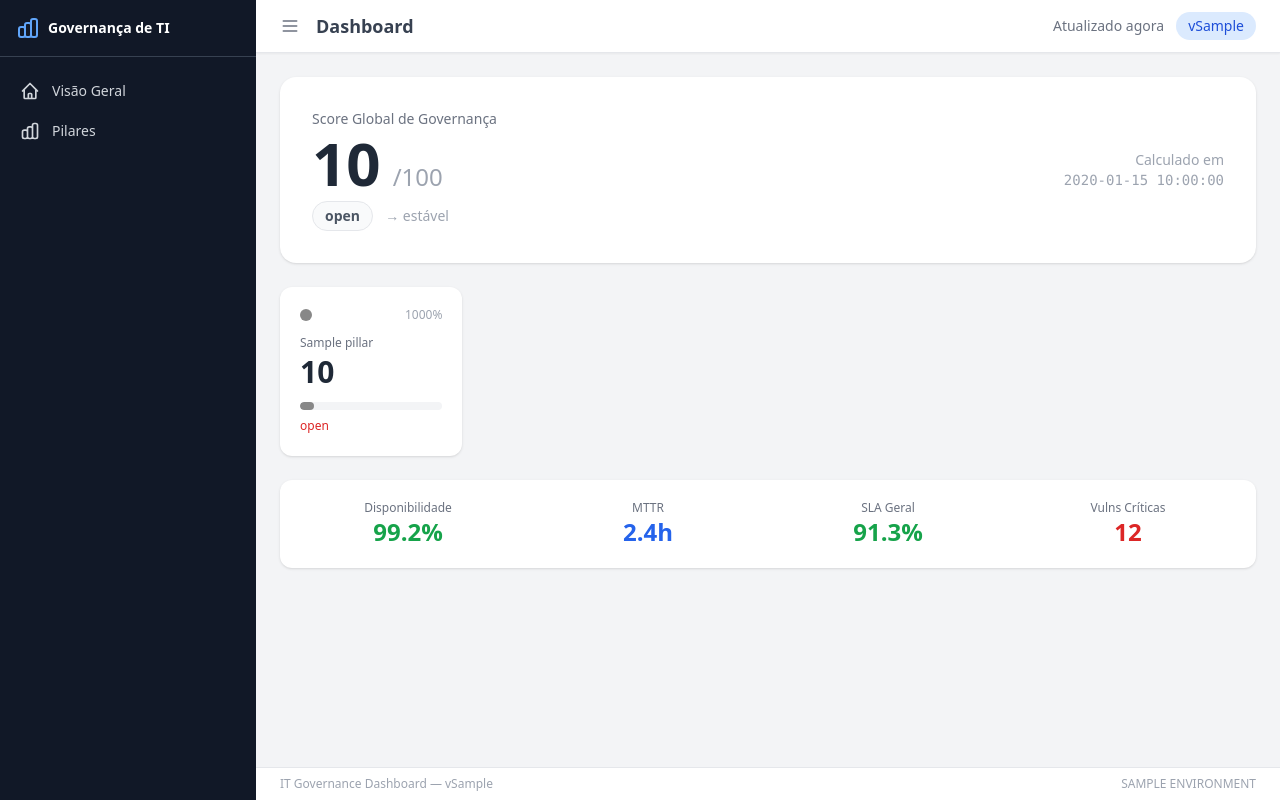
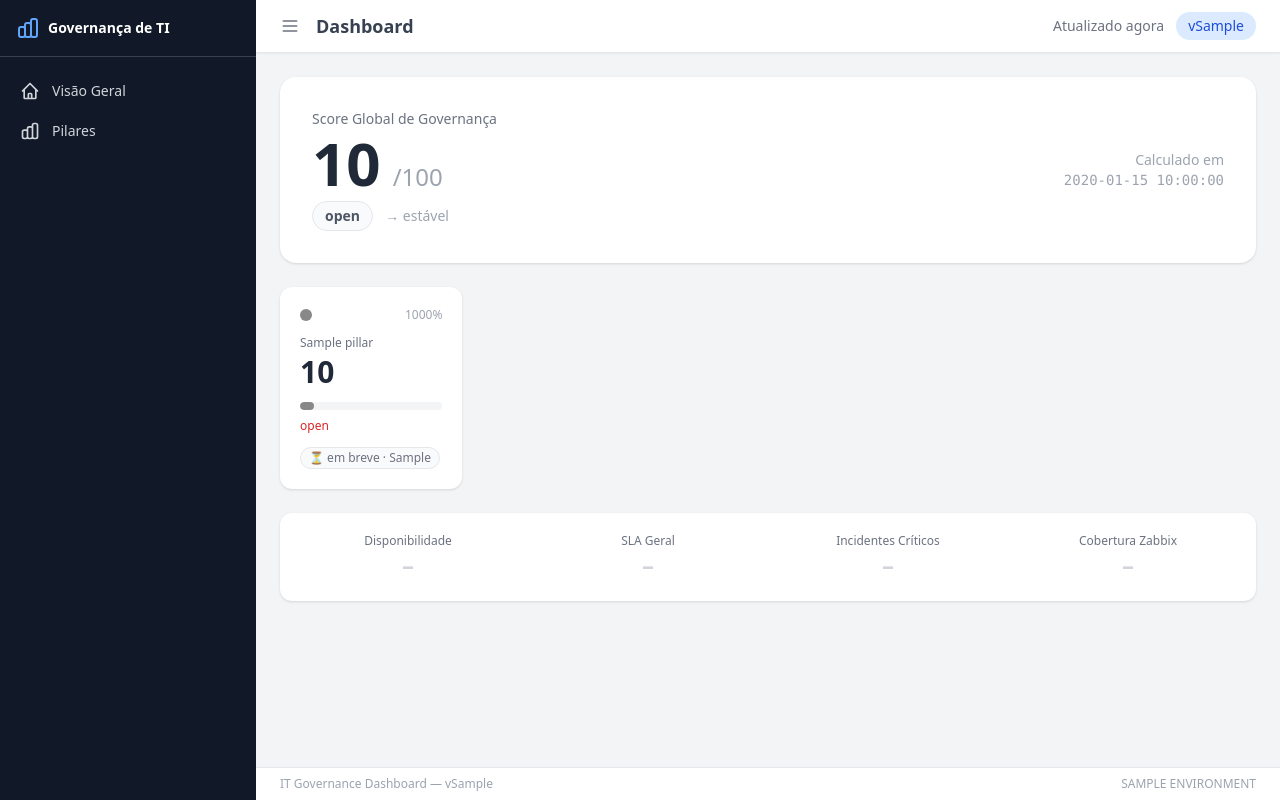
Before and after one commit to robertoandr/it-governance-dashboard, a Flask app: template app/templates/dashboards/overview.html in a window 1280 px wide. Run offline with Flask 3, Linux system fonts and the light colour scheme; the template is opened without the code that fills it: most values are stand-ins (such as "Sample title", 1, 10 or a date in 2020); parts of the project's set-up code (start-up, migrations or seed data) failed here and were passed over; some libraries are stand-ins or nearby versions.

Commit message:
feat(frontend): DataSource badges + hide score for COMING_SOON + dynamic KPI footer
Pillar cards: show ● ao vivo / ✍ manual / 🟡 parcial / ⏳ em breve badge.
Score number hidden (shows –) for COMING_SOON pillars.
KPI footer: availability, SLA, incidents, coverage extracted from real
pillar components; shows – (grey) when source=coming_soon.

Co-Authored-By: Claude Sonnet 4.6 <noreply@anthropic.com>

```diff
--- a/app/templates/dashboards/overview.html
+++ b/app/templates/dashboards/overview.html
@@ -40,43 +40,99 @@
 <div class="grid grid-cols-1 sm:grid-cols-2 lg:grid-cols-3 xl:grid-cols-5 gap-4 mb-6">
   {% for p in governance.pillars %}
   <a href="{{ url_for('dashboards.pillar_detail', pillar_id=p.id) }}"
-     class="bg-white rounded-xl shadow p-5 hover:shadow-md transition-shadow block group">
+     class="bg-white rounded-xl shadow p-5 hover:shadow-md transition-shadow block group{% if p.data_source == 'coming_soon' %} opacity-80{% endif %}">
     <div class="flex items-center justify-between mb-3">
       <span class="w-3 h-3 rounded-full flex-shrink-0" style="background:{{ p.color }}"></span>
       <span class="text-xs text-gray-400">{{ (p.weight * 100) | int }}%</span>
     </div>
     <p class="text-xs text-gray-500 mb-1 leading-tight">{{ p.label }}</p>
+
+    <!-- Score: hide number for coming_soon -->
+    {% if p.data_source == 'coming_soon' %}
+    <p class="text-3xl font-bold text-gray-300">–</p>
+    {% else %}
     <p class="text-3xl font-bold text-gray-800 group-hover:text-blue-600 transition-colors">
       {{ p.score | round(1) }}
     </p>
+    {% endif %}
+
     <!-- Mini progress bar -->
     <div class="mt-3 h-2 bg-gray-100 rounded-full overflow-hidden">
+      {% if p.data_source != 'coming_soon' %}
       <div class="h-full rounded-full transition-all duration-500"
            style="width:{{ p.score }}%; background:{{ p.color }}"></div>
+      {% endif %}
     </div>
+
+    <!-- Status badge -->
+    {% if p.data_source != 'coming_soon' %}
     <span class="mt-2 inline-block text-xs font-medium
       {% if p.status == 'OPERACIONAL' %}text-green-600
       {% elif p.status == 'DEGRADADO' %}text-yellow-600
       {% else %}text-red-600{% endif %}">
       {{ p.status }}
     </span>
+    {% endif %}
+
+    <!-- DataSource badge -->
+    <div class="mt-2">
+      {% if p.data_source == 'live' %}
+        <span class="inline-flex items-center gap-1 text-xs font-medium text-green-700 bg-green-50 border border-green-200 rounded-full px-2 py-0.5">
+          <span class="w-1.5 h-1.5 rounded-full bg-green-500 animate-pulse"></span>ao vivo
+        </span>
+      {% elif p.data_source == 'manual' %}
+        <span class="inline-flex items-center gap-1 text-xs font-medium text-blue-700 bg-blue-50 border border-blue-200 rounded-full px-2 py-0.5">
+          ✍ manual
+        </span>
+      {% elif p.data_source == 'partial' %}
+        <span class="inline-flex items-center gap-1 text-xs font-medium text-yellow-700 bg-yellow-50 border border-yellow-200 rounded-full px-2 py-0.5">
+          🟡 parcial
+        </span>
+      {% else %}
+        <span class="inline-flex items-center gap-1 text-xs font-medium text-gray-500 bg-gray-50 border border-gray-200 rounded-full px-2 py-0.5">
+          ⏳ em breve{% if p.collector_eta %} · {{ p.collector_eta }}{% endif %}
+        </span>
+      {% endif %}
+    </div>
   </a>
   {% endfor %}
 </div>
 
-<!-- KPI Footer -->
+<!-- KPI Footer — values extracted from pillar components -->
+{% set ns = namespace(availability='–', sla='–', incidents='–', coverage='–') %}
+{% for p in governance.pillars %}
+  {% for c in p.components %}
+    {% if c.id == 'availability' and c.source != 'coming_soon' %}
+      {% set ns.availability = (c.raw_value | round(1) | string) + '%' %}
+    {% endif %}
+    {% if c.id == 'sla_compliance' and c.source != 'coming_soon' %}
+      {% set ns.sla = (c.raw_value | round(1) | string) + '%' %}
+    {% endif %}
+    {% if c.id == 'incidents_critical' and c.source != 'coming_soon' %}
+      {% set ns.incidents = c.raw_value | int | string %}
+    {% endif %}
+    {% if c.id == 'monitoring_coverage' and c.source != 'coming_soon' %}
+      {% set ns.coverage = (c.value | round(1) | string) + '%' %}
+    {% endif %}
+  {% endfor %}
+{% endfor %}
+
 <div class="bg-white rounded-xl shadow p-5 grid grid-cols-2 md:grid-cols-4 gap-6">
-  {% set kpis = [
-    ('Disponibilidade', '99.2%', 'text-green-600'),
-    ('MTTR', '2.4h', 'text-blue-600'),
-    ('SLA Geral', '91.3%', 'text-green-600'),
-    ('Vulns Críticas', '12', 'text-red-600'),
-  ] %}
-  {% for label, value, color in kpis %}
   <div class="text-center">
-    <p class="text-xs text-gray-500">{{ label }}</p>
-    <p class="text-2xl font-bold {{ color }}">{{ value }}</p>
+    <p class="text-xs text-gray-500">Disponibilidade</p>
+    <p class="text-2xl font-bold {% if ns.availability != '–' %}text-green-600{% else %}text-gray-300{% endif %}">{{ ns.availability }}</p>
   </div>
-  {% endfor %}
+  <div class="text-center">
+    <p class="text-xs text-gray-500">SLA Geral</p>
+    <p class="text-2xl font-bold {% if ns.sla != '–' %}text-green-600{% else %}text-gray-300{% endif %}">{{ ns.sla }}</p>
+  </div>
+  <div class="text-center">
+    <p class="text-xs text-gray-500">Incidentes Críticos</p>
+    <p class="text-2xl font-bold {% if ns.incidents != '–' %}text-red-600{% else %}text-gray-300{% endif %}">{{ ns.incidents }}</p>
+  </div>
+  <div class="text-center">
+    <p class="text-xs text-gray-500">Cobertura Zabbix</p>
+    <p class="text-2xl font-bold {% if ns.coverage != '–' %}text-blue-600{% else %}text-gray-300{% endif %}">{{ ns.coverage }}</p>
+  </div>
 </div>
 {% endblock %}
```
